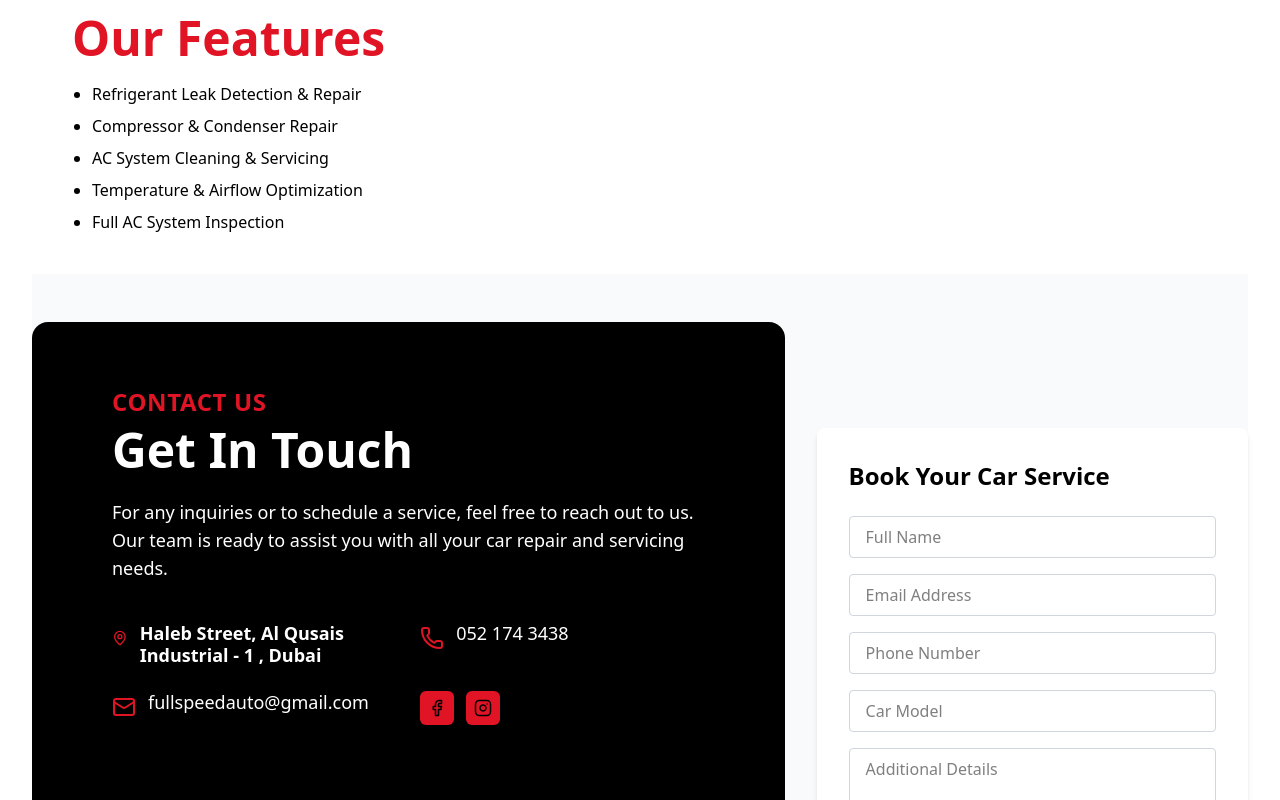
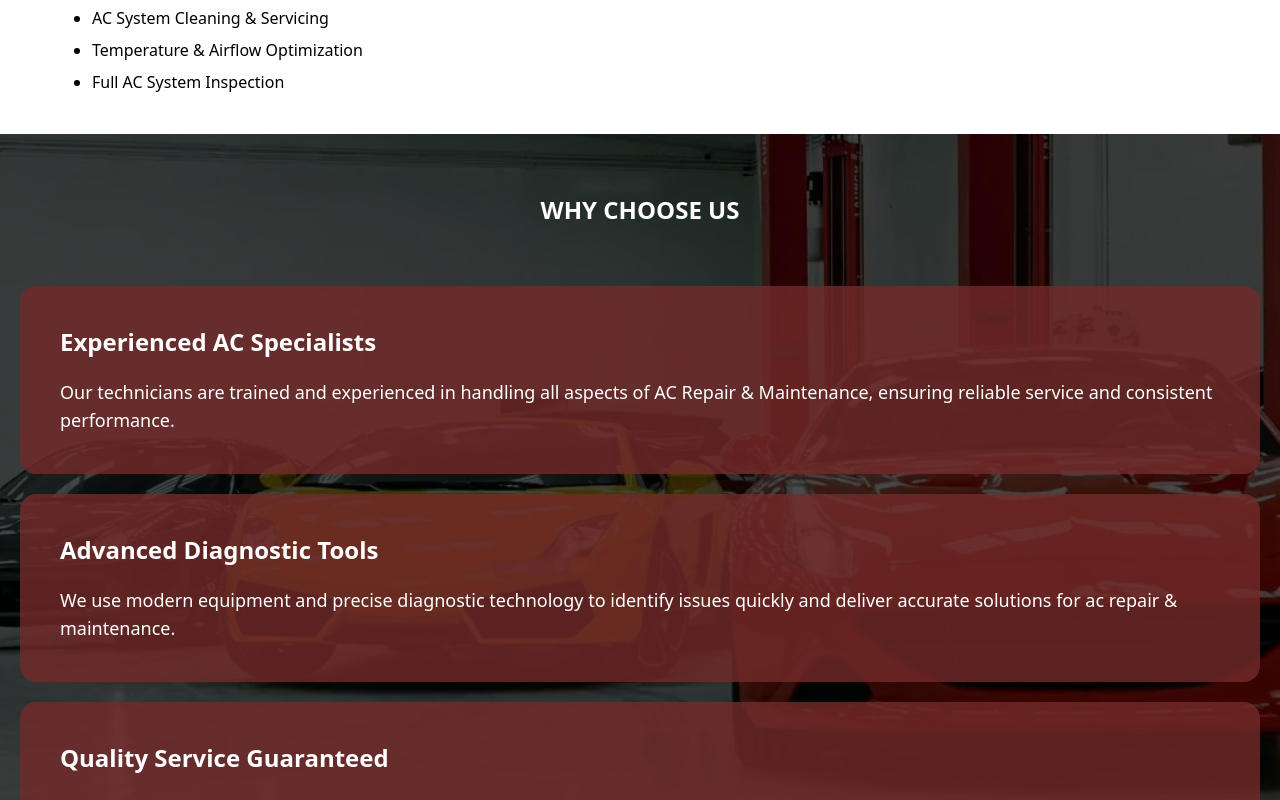
Before and after one commit to Vr7Rizwan/full-speed-auto, a Next.js app: page /services/ac-repair-maintenance in a window 1280 px wide. Shown: the part 1540-2340 px from the top of the page. Built offline with nearby package versions, Linux system fonts and the light colour scheme; grey boxes are pictures that could not be loaded.

Commit message:
why choose us in services

```diff
--- a/app/resources/services.ts
+++ b/app/resources/services.ts
@@ -1,4 +1,6 @@
 // src/data/services.ts
+
+import { whyChooseUsTypes } from "./whyChooseUs";
 
 export interface ServiceType {
     name: string;
@@ -7,7 +9,7 @@ export interface ServiceType {
     heading: string;
     heroText: string;
     description: string[];
-    whyChooseUs: string[];
+    whyChooseUs: whyChooseUsTypes[];
     features: string[];
     seoTitle?: string;
     seoDescription?: string;
@@ -28,10 +30,9 @@ const servicesData: ServiceType[] = [
             "Certified technicians use genuine parts to guarantee long-lasting performance and reliability.",
         ],
         whyChooseUs: [
-            "Certified AC repair specialists.",
-            "Advanced diagnostics for precise problem detection.",
-            "Use of genuine parts for all repairs.",
-            "Efficient and timely service.",
+            { title: "Experienced AC Specialists", text: "Our technicians are trained and experienced in handling all aspects of AC Repair & Maintenance, ensuring reliable service and consistent performance." },
+            { title: "Advanced Diagnostic Tools", text: "We use modern equipment and precise diagnostic technology to identify issues quickly and deliver accurate solutions for ac repair & maintenance." },
+            { title: "Quality Service Guaranteed", text: "Every ac repair & maintenance job is carried out with attention to detail, using high‑quality parts and practices to ensure long‑lasting results." }
         ],
         features: [
             "Refrigerant Leak Detection & Repair",
@@ -59,10 +60,9 @@ const servicesData: ServiceType[] = [
             "Genuine parts and advanced diagnostics are used for all services, ensuring reliability and long-lasting results.",
         ],
         whyChooseUs: [
-            "Certified engine and ECU specialists.",
-            "Advanced diagnostic and repair tools.",
-            "Use of genuine parts.",
-            "Preventive maintenance to avoid costly repairs.",
+            { title: "Experienced Engine Specialists", text: "Our technicians are trained and experienced in handling all aspects of Engine & ECU Service, ensuring reliable service and consistent performance." },
+            { title: "Advanced Diagnostic Tools", text: "We use modern equipment and precise diagnostic technology to identify issues quickly and deliver accurate solutions for engine & ecu service." },
+            { title: "Quality Service Guaranteed", text: "Every engine & ecu service job is carried out with attention to detail, using high‑quality parts and practices to ensure long‑lasting results." }
         ],
         features: [
             "Engine Diagnostics & Repairs",
@@ -91,10 +91,9 @@ const servicesData: ServiceType[] = [
             "All repairs are performed using genuine parts and certified techniques for maximum efficiency.",
         ],
         whyChooseUs: [
-            "Certified brake system technicians.",
-            "Genuine parts used for all repairs.",
-            "Advanced diagnostics for precise repair.",
-            "Reliable service with fast turnaround.",
+            { title: "Experienced Brake Specialists", text: "Our technicians are trained and experienced in handling all aspects of Brake System Service, ensuring reliable service and consistent performance." },
+            { title: "Advanced Diagnostic Tools", text: "We use modern equipment and precise diagnostic technology to identify issues quickly and deliver accurate solutions for brake system service." },
+            { title: "Quality Service Guaranteed", text: "Every brake system service job is carried out with attention to detail, using high‑quality parts and practices to ensure long‑lasting results." }
         ],
         features: [
             "Brake Pad & Rotor Replacement",
@@ -123,10 +122,9 @@ const servicesData: ServiceType[] = [
             "Certified technicians provide expert guidance and service for both manual and automatic transmissions.",
         ],
         whyChooseUs: [
-            "Certified transmission specialists.",
-            "Genuine parts for all repairs.",
-            "Advanced diagnostic tools for accurate assessment.",
-            "Fast and professional service.",
+            { title: "Experienced Transmission Specialists", text: "Our technicians are trained and experienced in handling all aspects of Transmission & Gearbox Repair, ensuring reliable service and consistent performance." },
+            { title: "Advanced Diagnostic Tools", text: "We use modern equipment and precise diagnostic technology to identify issues quickly and deliver accurate solutions for transmission & gearbox repair." },
+            { title: "Quality Service Guaranteed", text: "Every transmission & gearbox repair job is carried out with attention to detail, using high‑quality parts and practices to ensure long‑lasting results." }
         ],
         features: [
             "Transmission Fluid Replacement",
@@ -155,10 +153,9 @@ const servicesData: ServiceType[] = [
             "Regular maintenance extends the life of suspension and steering systems and ensures a safer driving experience.",
         ],
         whyChooseUs: [
-            "Certified suspension and steering specialists.",
-            "Advanced diagnostic and alignment tools.",
-            "High-quality parts used in all repairs.",
-            "Timely and professional service.",
+            { title: "Experienced Suspension Specialists", text: "Our technicians are trained and experienced in handling all aspects of Suspension & Steering Maintenance, ensuring reliable service and consistent performance." },
+            { title: "Advanced Diagnostic Tools", text: "We use modern equipment and precise diagnostic technology to identify issues quickly and deliver accurate solutions for suspension & steering maintenance." },
+            { title: "Quality Service Guaranteed", text: "Every suspension & steering maintenance job is carried out with attention to detail, using high‑quality parts and practices to ensure long‑lasting results." }
         ],
         features: [
             "Shock & Strut Replacement",
@@ -186,10 +183,9 @@ const servicesData: ServiceType[] = [
             "Certified technicians perform thorough checks to prevent leaks and detect early signs of wear.",
         ],
         whyChooseUs: [
-            "Certified technicians specialized in fluid maintenance.",
-            "High-quality oils and fluids used.",
-            "Comprehensive checks for all vital fluids.",
-            "Efficient and timely service.",
+            { title: "Experienced Oil Specialists", text: "Our technicians are trained and experienced in handling all aspects of Oil Change & Fluid Checks, ensuring reliable service and consistent performance." },
+            { title: "Advanced Diagnostic Tools", text: "We use modern equipment and precise diagnostic technology to identify issues quickly and deliver accurate solutions for oil change & fluid checks." },
+            { title: "Quality Service Guaranteed", text: "Every oil change & fluid checks job is carried out with attention to detail, using high‑quality parts and practices to ensure long‑lasting results." }
         ],
         features: [
             "Engine Oil Replacement",
@@ -218,10 +214,9 @@ const servicesData: ServiceType[] = [
             "Regular maintenance prevents unexpected failures and ensures your car's technology works perfectly.",
         ],
         whyChooseUs: [
-            "Certified electrical system specialists.",
-            "Advanced diagnostics and repair tools.",
-            "Software updates and troubleshooting services.",
-            "Reliable and professional service.",
+            { title: "Experienced Electrical Specialists", text: "Our technicians are trained and experienced in handling all aspects of Electrical & Comfort Systems, ensuring reliable service and consistent performance." },
+            { title: "Advanced Diagnostic Tools", text: "We use modern equipment and precise diagnostic technology to identify issues quickly and deliver accurate solutions for electrical & comfort systems." },
+            { title: "Quality Service Guaranteed", text: "Every electrical & comfort systems job is carried out with attention to detail, using high‑quality parts and practices to ensure long‑lasting results." }
         ],
         features: [
             "Electrical System Diagnostics",
@@ -249,10 +244,9 @@ const servicesData: ServiceType[] = [
             "Preventive maintenance keeps your engine running smoothly and reduces the risk of costly repairs.",
         ],
         whyChooseUs: [
-            "Certified fuel system specialists.",
-            "Advanced injector cleaning tools.",
-            "Improves fuel efficiency and engine performance.",
-            "Preventive maintenance to avoid major repairs.",
+            { title: "Experienced Fuel Specialists", text: "Our technicians are trained and experienced in handling all aspects of Fuel Injection Service, ensuring reliable service and consistent performance." },
+            { title: "Advanced Diagnostic Tools", text: "We use modern equipment and precise diagnostic technology to identify issues quickly and deliver accurate solutions for fuel injection service." },
+            { title: "Quality Service Guaranteed", text: "Every fuel injection service job is carried out with attention to detail, using high‑quality parts and practices to ensure long‑lasting results." }
         ],
         features: [
             "Fuel Injector Cleaning",
@@ -281,10 +275,9 @@ const servicesData: ServiceType[] = [
             "We cover all major systems to ensure the vehicle is safe, reliable, and roadworthy.",
         ],
         whyChooseUs: [
-            "Certified vehicle inspection specialists.",
-            "Comprehensive system diagnostics.",
-            "Detailed report for informed decisions.",
-            "Reliable and professional service.",
+            { title: "Experienced Pre Specialists", text: "Our technicians are trained and experienced in handling all aspects of Pre Purchase Inspection & Diagnostics, ensuring reliable service and consistent performance." },
+            { title: "Advanced Diagnostic Tools", text: "We use modern equipment and precise diagnostic technology to identify issues quickly and deliver accurate solutions for pre purchase inspection & diagnostics." },
+            { title: "Quality Service Guaranteed", text: "Every pre purchase inspection & diagnostics job is carried out with attention to detail, using high‑quality parts and practices to ensure long‑lasting results." }
         ],
         features: [
             "Engine & Transmission Inspection",
@@ -313,10 +306,9 @@ const servicesData: ServiceType[] = [
             "All tuning is done by certified technicians to ensure reliability and vehicle safety.",
         ],
         whyChooseUs: [
-            "Certified performance tuning specialists.",
-            "Safe ECU programming and optimization.",
-            "Improves power, efficiency, and drivability.",
-            "Professional and reliable service.",
+            { title: "Experienced Performance Specialists", text: "Our technicians are trained and experienced in handling all aspects of Performance Tuning & ECU Upgrade, ensuring reliable service and consistent performance." },
+            { title: "Advanced Diagnostic Tools", text: "We use modern equipment and precise diagnostic technology to identify issues quickly and deliver accurate solutions for performance tuning & ecu upgrade." },
+            { title: "Quality Service Guaranteed", text: "Every performance tuning & ecu upgrade job is carried out with attention to detail, using high‑quality parts and practices to ensure long‑lasting results." }
         ],
         features: [
             "ECU Mapping & Updates",
@@ -345,10 +337,9 @@ const servicesData: ServiceType[] = [
             "Regular maintenance keeps your car looking new and enhances its overall aesthetic appeal.",
         ],
         whyChooseUs: [
-            "Certified paint protection specialists.",
-            "High-quality materials and coatings.",
-            "Precise and professional application.",
-            "Long-lasting finish and protection.",
+            { title: "Experienced Paint Specialists", text: "Our technicians are trained and experienced in handling all aspects of Paint Protection & Coatings, ensuring reliable service and consistent performance." },
+            { title: "Advanced Diagnostic Tools", text: "We use modern equipment and precise diagnostic technology to identify issues quickly and deliver accurate solutions for paint protection & coatings." },
+            { title: "Quality Service Guaranteed", text: "Every paint protection & coatings job is carried out with attention to detail, using high‑quality parts and practices to ensure long‑lasting results." }
         ],
         features: [
             "PPF Installation & Maintenance",
@@ -377,10 +368,9 @@ const servicesData: ServiceType[] = [
             "Regular maintenance helps prevent further damage and prolongs the life of your alloy wheels.",
         ],
         whyChooseUs: [
-            "Certified alloy wheel repair specialists.",
-            "Advanced tools and high-quality materials.",
-            "Comprehensive repair and refurbishment.",
-            "Reliable and professional service.",
+            { title: "Experienced Alloy Specialists", text: "Our technicians are trained and experienced in handling all aspects of Alloy Wheel Repair & Refurbishment, ensuring reliable service and consistent performance." },
+            { title: "Advanced Diagnostic Tools", text: "We use modern equipment and precise diagnostic technology to identify issues quickly and deliver accurate solutions for alloy wheel repair & refurbishment." },
+            { title: "Quality Service Guaranteed", text: "Every alloy wheel repair & refurbishment job is carried out with attention to detail, using high‑quality parts and practices to ensure long‑lasting results." }
         ],
         features: [
             "Wheel Straightening & Crack Repair",
--- a/app/services/[service]/page.tsx
+++ b/app/services/[service]/page.tsx
@@ -2,6 +2,8 @@ import Banner from "@/app/components/Services/Banner";
 import Hero from "@/app/components/Services/Hero";
 import CarWorkshopForm from "@/app/components/CarWorkshopForm";
 import { findService } from "@/app/resources/services";
+import WhyChooseUS from "@/app/components/WhyChooseUS";
+import { whyChooseUsTypes } from "@/app/resources/whyChooseUs";
 
 export async function generateMetadata({ params }: { params: { service: string } }) {
     const data = await params;
@@ -19,16 +21,18 @@ const page = async ({ params }: { params: { service: string } }) => {
     if (!selectedService) {
         return <div>Service not found</div>;
     }
+    const whychooseus: whyChooseUsTypes[] = selectedService.whyChooseUs;
     return <div>
         <Banner banner={selectedService.banner} />
         <Hero
             heading={selectedService.heading}
             heroTxt={selectedService.heroText}
             description={selectedService.description}
-            whyChooseUs={selectedService.whyChooseUs}
             features={selectedService.features}
             contentimg={selectedService.contentimg} />
+        <WhyChooseUS whyChooseUs={whychooseus} />
         <CarWorkshopForm />
+
     </div>;
 };
 
```
Also changed, not shown: app/components/Services/Hero.tsx (+3 -7 lines).
